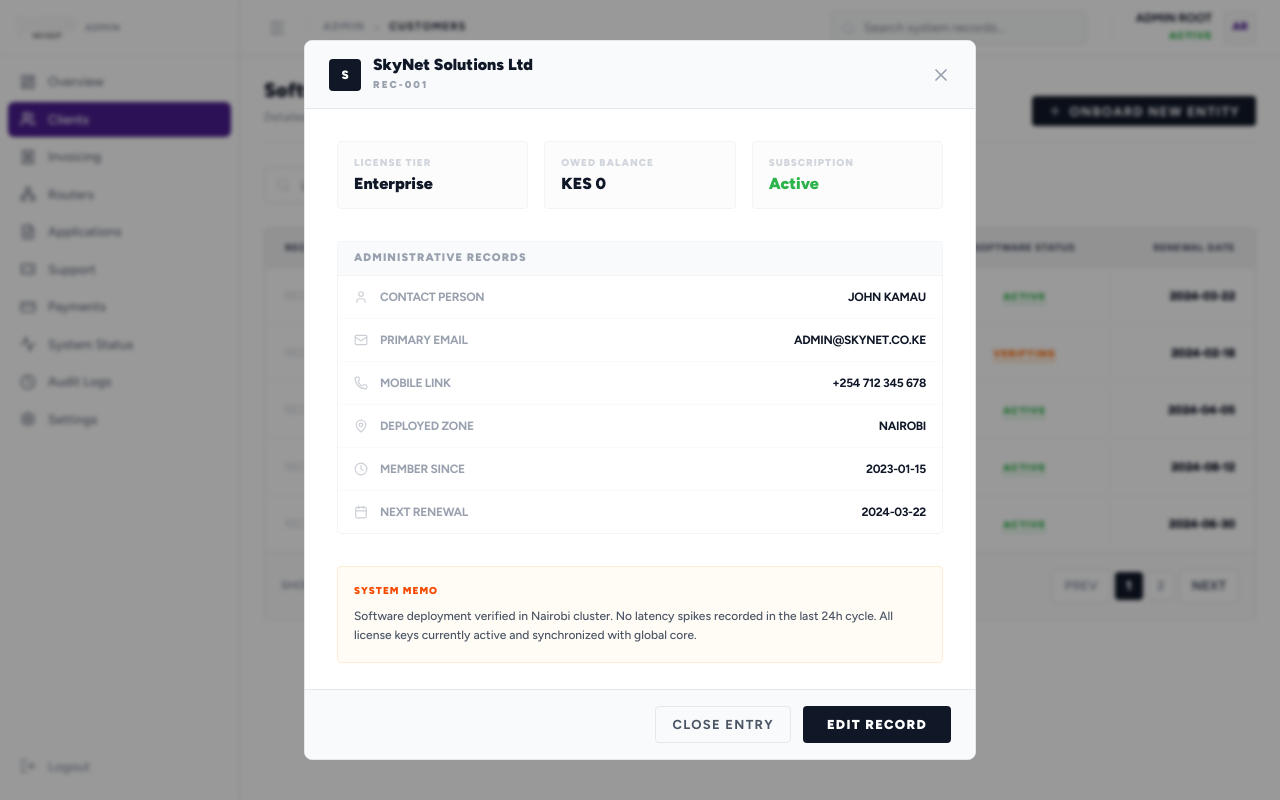
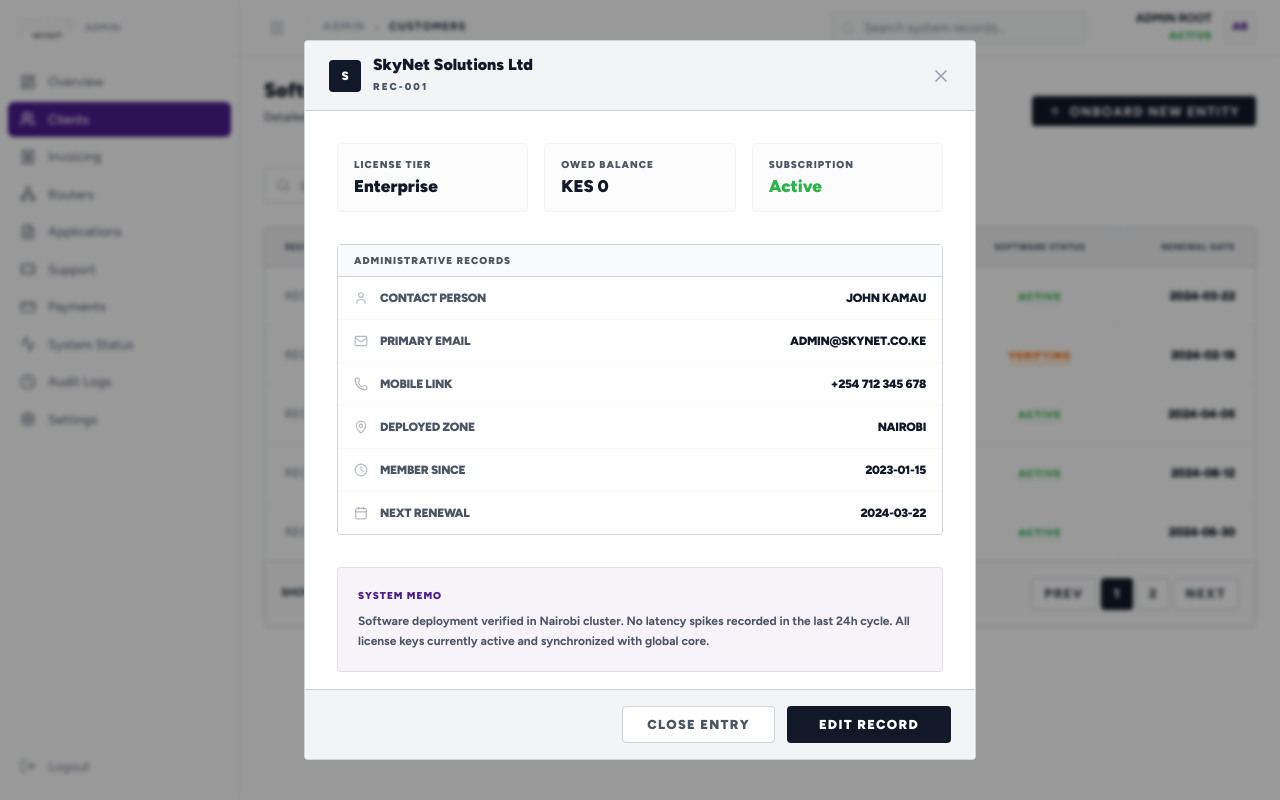
Before and after one commit to dennismutuku2005/pacewebsite, a Next.js app in the folder paceadmin/: page /dashboard/customers in a window 1280 px wide. Both pictures are taken after a click on the element 760 px from the left and 296 px from the top of the page. Built offline with nearby package versions, Linux system fonts and the light colour scheme.

Commit message:
Auto-update: page.js

```diff
--- a/paceadmin/src/app/dashboard/customers/page.js
+++ b/paceadmin/src/app/dashboard/customers/page.js
@@ -21,46 +21,46 @@ export default function CustomersPage() {
             {/* Page Header */}
             <div className="flex flex-col sm:flex-row sm:items-end justify-between gap-4 border-b border-gray-100 pb-4">
                 <div>
-                    <h1 className="text-[20px] font-black text-gray-900 leading-none">Software Tenant Registry</h1>
-                    <p className="text-[12px] text-gray-400 mt-2 font-medium">Detailed database of global ISP software licenses and deployment regions.</p>
+                    <h1 className="text-[20px] font-black text-admin-value leading-none">Software Tenant Registry</h1>
+                    <p className="text-[12px] text-admin-label mt-2 font-medium">Detailed database of global ISP software licenses and deployment regions.</p>
                 </div>
-                <button className="flex items-center justify-center gap-2 px-4 py-2 bg-gray-900 text-white rounded text-[12px] font-bold shadow-none hover:opacity-90 transition-all uppercase tracking-widest leading-none">
+                <button className="flex items-center justify-center gap-2 px-4 py-2 bg-admin-value text-white rounded text-[12px] font-bold shadow-none hover:opacity-95 transition-all uppercase tracking-widest leading-none">
                     <Plus size={14} />
                     Onboard New Entity
                 </button>
             </div>
 
             {/* Control Bar - Excel-like */}
-            <div className="flex flex-col md:flex-row items-center gap-2">
-                <div className="relative w-full md:w-80 h-9">
-                    <Search className="absolute left-3 top-1/2 -translate-y-1/2 text-gray-300" size={14} />
+            <div className="flex flex-col md:flex-row items-center gap-2 h-9">
+                <div className="relative w-full md:w-80 h-full">
+                    <Search className="absolute left-3 top-1/2 -translate-y-1/2 text-admin-dim" size={14} />
                     <input
                         type="text"
                         placeholder="Lookup by name or ID..."
-                        className="w-full h-full pl-9 pr-3 rounded border border-gray-200 bg-white focus:ring-1 focus:ring-pace-purple/10 outline-none text-[12px] font-medium transition-all"
+                        className="w-full h-full pl-9 pr-3 rounded border border-pace-border bg-white focus:ring-1 focus:ring-pace-purple/10 outline-none text-[12px] font-bold text-admin-value"
                     />
                 </div>
-                <div className="flex items-center gap-2 w-full md:w-auto h-9">
-                    <button className="flex items-center gap-2 px-4 h-full border border-gray-200 text-gray-500 rounded text-[11px] font-bold hover:bg-gray-50 transition-all uppercase tracking-widest leading-none">
+                <div className="flex items-center gap-2 w-full md:w-auto h-full">
+                    <button className="flex items-center gap-2 px-4 h-full border border-pace-border text-admin-label rounded text-[11px] font-black hover:bg-gray-50 transition-all uppercase tracking-widest leading-none bg-white">
                         <Filter size={12} /> Filter Settings <ChevronDown size={12} />
                     </button>
-                    <button className="px-4 h-full border border-gray-200 text-gray-400 rounded text-[11px] font-bold hover:bg-gray-50 transition-all uppercase tracking-widest leading-none">
+                    <button className="px-4 h-full border border-pace-border text-admin-dim rounded text-[11px] font-black hover:bg-gray-50 hover:text-admin-label transition-all uppercase tracking-widest leading-none bg-white">
                         Export CSV
                     </button>
                 </div>
             </div>
 
             {/* Main Data Sheet - The "Excel" look */}
-            <div className="border border-gray-200 rounded overflow-hidden">
+            <div className="border border-pace-border rounded overflow-hidden bg-white shadow-none">
                 <div className="overflow-x-auto">
                     <table className="w-full text-left text-[12px] whitespace-nowrap">
                         <thead>
-                            <tr className="bg-gray-50 border-b border-gray-200 font-black text-gray-400 uppercase tracking-widest text-[10px]">
-                                <th className="px-5 py-3 border-r border-gray-100">Record ID</th>
-                                <th className="px-5 py-3 border-r border-gray-100">Enterprise Entity</th>
-                                <th className="px-5 py-3 border-r border-gray-100">Region Zone</th>
-                                <th className="px-5 py-3 border-r border-gray-100">Software tier</th>
-                                <th className="px-5 py-3 border-r border-gray-100 text-center">Software Status</th>
+                            <tr className="bg-pace-bg-subtle border-b border-pace-border font-black text-admin-label uppercase tracking-widest text-[9px]">
+                                <th className="px-5 py-3 border-r border-gray-200">Record ID</th>
+                                <th className="px-5 py-3 border-r border-gray-200">Enterprise Entity</th>
+                                <th className="px-5 py-3 border-r border-gray-200">Region Zone</th>
+                                <th className="px-5 py-3 border-r border-gray-200">Software tier</th>
+                                <th className="px-5 py-3 border-r border-gray-200 text-center">Software Status</th>
                                 <th className="px-5 py-3 text-right">Renewal Date</th>
                             </tr>
                         </thead>
@@ -71,22 +71,22 @@ export default function CustomersPage() {
                                     onClick={() => setSelectedCustomer(isp)}
                                     className="hover:bg-gray-50 transition-colors group cursor-pointer"
                                 >
-                                    <td className="px-5 py-3 font-mono text-gray-300 group-hover:text-gray-900 border-r border-gray-50 transition-colors">{isp.id}</td>
+                                    <td className="px-5 py-3 font-mono text-admin-dim group-hover:text-admin-value border-r border-gray-50 font-bold transition-colors uppercase">{isp.id}</td>
                                     <td className="px-5 py-3 border-r border-gray-50">
-                                        <p className="font-bold text-gray-900">{isp.name}</p>
-                                        <p className="text-[10px] text-gray-400 font-medium leading-none mt-1">{isp.contact} • {isp.email}</p>
+                                        <p className="font-black text-admin-value">{isp.name}</p>
+                                        <p className="text-[10px] text-admin-label font-black leading-none mt-1.5 uppercase tracking-tighter">{isp.contact} • {isp.email}</p>
                                     </td>
-                                    <td className="px-5 py-3 text-gray-500 font-medium border-r border-gray-50">{isp.location}</td>
-                                    <td className="px-5 py-3 border-r border-gray-50 font-bold text-gray-600">
+                                    <td className="px-5 py-3 text-admin-label font-bold border-r border-gray-50">{isp.location}</td>
+                                    <td className="px-5 py-3 border-r border-gray-50 font-black text-admin-label">
                                         {isp.license}
                                     </td>
                                     <td className="px-5 py-3 text-center border-r border-gray-50">
                                         <span className={cn(
                                             "font-black uppercase text-[10px] tracking-widest border-b-2",
-                                            isp.status === 'Active' ? "text-pace-green border-pace-green/20" : "text-orange-500 border-orange-200"
+                                            isp.status === 'Active' ? "text-pace-green border-pace-green/10" : "text-orange-500 border-orange-200"
                                         )}>{isp.status}</span>
                                     </td>
-                                    <td className="px-5 py-3 text-right font-black text-gray-900 tracking-tight">
+                                    <td className="px-5 py-3 text-right font-black text-admin-value tracking-tight">
                                         {isp.renewal}
                                     </td>
                                 </tr>
@@ -94,72 +94,68 @@ export default function CustomersPage() {
                         </tbody>
                     </table>
                 </div>
-                <div className="p-4 bg-gray-50/50 border-t border-gray-200 flex items-center justify-between font-bold">
-                    <p className="text-[11px] text-gray-400 uppercase tracking-tight">Showing 1 - {isps.length} of 1,284 Software Nodes</p>
-                    <div className="flex items-center gap-1">
-                        <button className="px-3 py-1.5 border border-gray-200 rounded text-[10px] uppercase text-gray-400 hover:text-gray-900 bg-white shadow-none font-bold">Prev</button>
-                        <div className="flex gap-1 h-7">
-                            <button className="w-7 h-full rounded bg-gray-900 text-white text-[10px] font-black">1</button>
-                            <button className="w-7 h-full rounded border border-gray-200 text-gray-400 text-[10px] hover:bg-gray-50 font-bold bg-white">2</button>
+                <div className="p-4 bg-gray-50/50 border-t border-pace-border flex items-center justify-between">
+                    <p className="text-[11px] text-admin-label font-black uppercase tracking-tight">Showing 1 - {isps.length} of 1,284 Software Nodes</p>
+                    <div className="flex items-center gap-1 h-8">
+                        <button className="px-3 h-full border border-pace-border rounded text-[10px] uppercase text-admin-label hover:text-admin-value bg-white font-black shadow-none tracking-widest">Prev</button>
+                        <div className="flex gap-1 h-full font-black">
+                            <button className="w-8 h-full rounded bg-admin-value text-white text-[10px]">1</button>
+                            <button className="w-8 h-full rounded border border-pace-border text-admin-label text-[10px] hover:bg-gray-50 bg-white">2</button>
                         </div>
-                        <button className="px-3 py-1.5 border border-gray-200 rounded text-[10px] uppercase text-gray-600 hover:text-gray-900 bg-white shadow-none font-bold">Next</button>
+                        <button className="px-3 h-full border border-pace-border rounded text-[10px] uppercase text-admin-label hover:text-admin-value bg-white font-black shadow-none tracking-widest">Next</button>
                     </div>
                 </div>
             </div>
 
-            {/* Customer Info Modal - Flat 2D */}
+            {/* Customer Info Modal - Darkened Labels */}
             <AnimatePresence>
                 {selectedCustomer && (
                     <div className="fixed inset-0 z-[100] flex items-center justify-center p-4">
                         <motion.div
-                            initial={{ opacity: 0 }}
-                            animate={{ opacity: 1 }}
-                            exit={{ opacity: 0 }}
+                            initial={{ opacity: 0 }} animate={{ opacity: 1 }} exit={{ opacity: 0 }}
                             onClick={() => setSelectedCustomer(null)}
                             className="absolute inset-0 bg-black/40 backdrop-blur-[2px]"
                         />
                         <motion.div
-                            initial={{ opacity: 0, scale: 0.95 }}
-                            animate={{ opacity: 1, scale: 1 }}
-                            exit={{ opacity: 0, scale: 0.95 }}
-                            className="relative bg-white w-full max-w-2xl rounded-lg border border-gray-200 shadow-none overflow-hidden flex flex-col max-h-[90vh]"
+                            initial={{ opacity: 0, scale: 0.95 }} animate={{ opacity: 1, scale: 1 }} exit={{ opacity: 0, scale: 0.95 }}
+                            className="relative bg-white w-full max-w-2xl rounded border border-pace-border shadow-none overflow-hidden flex flex-col max-h-[90vh]"
                         >
                             {/* Modal Header */}
-                            <div className="px-6 py-4 bg-gray-50 border-b border-gray-200 flex justify-between items-center">
+                            <div className="px-6 py-4 bg-pace-bg-subtle border-b border-pace-border flex justify-between items-center">
                                 <div className="flex items-center gap-3">
-                                    <div className="w-8 h-8 rounded bg-gray-900 flex items-center justify-center text-white font-black text-[12px]">
+                                    <div className="w-8 h-8 rounded bg-admin-value flex items-center justify-center text-white font-black text-[12px]">
                                         {selectedCustomer.name.charAt(0)}
                                     </div>
                                     <div>
-                                        <h2 className="text-[16px] font-black text-gray-900 leading-none">{selectedCustomer.name}</h2>
-                                        <p className="text-[10px] font-black text-gray-400 uppercase tracking-[2px] mt-1">{selectedCustomer.id}</p>
+                                        <h2 className="text-[16px] font-black text-admin-value leading-none">{selectedCustomer.name}</h2>
+                                        <p className="text-[10px] font-black text-admin-label uppercase tracking-[2px] mt-1.5">{selectedCustomer.id}</p>
                                     </div>
                                 </div>
-                                <button onClick={() => setSelectedCustomer(null)} className="text-gray-400 hover:text-gray-900 transition-colors">
+                                <button onClick={() => setSelectedCustomer(null)} className="text-admin-dim hover:text-admin-value transition-colors">
                                     <X size={20} />
                                 </button>
                             </div>
 
-                            {/* Modal Content */}
+                            {/* Modal Content - Labels no longer faded */}
                             <div className="p-8 overflow-y-auto space-y-8">
                                 {/* Top Section: Quick Stats */}
                                 <div className="grid grid-cols-3 gap-4">
                                     {[
-                                        { label: 'License tier', val: selectedCustomer.license, icon: Shield },
-                                        { label: 'Owed Balance', val: selectedCustomer.balance, icon: CreditCard },
+                                        { label: 'License tier', val: selectedCustomer.license },
+                                        { label: 'Owed Balance', val: selectedCustomer.balance },
                                         { label: 'Subscription', val: selectedCustomer.status, color: selectedCustomer.status === 'Active' ? 'text-pace-green' : 'text-orange-500' }
                                     ].map((s, i) => (
                                         <div key={i} className="border border-gray-100 rounded p-4 bg-gray-50/50">
-                                            <p className="text-[10px] font-black text-gray-300 uppercase tracking-widest mb-2 leading-none">{s.label}</p>
-                                            <p className={cn("text-[16px] font-black text-gray-900 leading-none", s.color)}>{s.val}</p>
+                                            <p className="text-[10px] font-black text-admin-label uppercase tracking-widest mb-2 leading-none">{s.label}</p>
+                                            <p className={cn("text-[17px] font-black text-admin-value leading-none", s.color)}>{s.val}</p>
                                         </div>
                                     ))}
                                 </div>
 
                                 {/* Detailed Data Matrix */}
-                                <div className="border border-gray-100 rounded bg-white">
-                                    <div className="bg-gray-50 px-4 py-2 border-b border-gray-100">
-                                        <h3 className="text-[11px] font-black text-gray-400 uppercase tracking-widest">Administrative Records</h3>
+                                <div className="border border-pace-border rounded bg-white">
+                                    <div className="bg-gray-50 px-4 py-2 border-b border-pace-border">
+                                        <h3 className="text-[10px] font-black text-admin-label uppercase tracking-widest">Administrative Records</h3>
                                     </div>
                                     <div className="divide-y divide-gray-50">
                                         {[
@@ -171,27 +167,27 @@ export default function CustomersPage() {
                                             { label: 'Next Renewal', val: selectedCustomer.renewal, icon: Calendar },
                                         ].map((item, i) => (
                                             <div key={i} className="px-4 py-3 flex items-center justify-between text-[12px]">
-                                                <div className="flex items-center gap-3 text-gray-400 font-bold uppercase tracking-tight">
-                                                    <item.icon size={14} className="opacity-50" />
+                                                <div className="flex items-center gap-3 text-admin-label font-black uppercase tracking-tight">
+                                                    <item.icon size={14} className="opacity-40" />
                                                     <span>{item.label}</span>
                                                 </div>
-                                                <span className="font-bold text-gray-900 uppercase tracking-tight">{item.val}</span>
+                                                <span className="font-black text-admin-value uppercase tracking-tight">{item.val}</span>
                                             </div>
                                         ))}
                                     </div>
                                 </div>
 
                                 {/* System Notes */}
-                                <div className="p-4 bg-orange-50/50 border border-orange-100 rounded text-[12px] text-gray-600 font-medium leading-relaxed">
-                                    <span className="font-black uppercase text-[10px] text-orange-600 block mb-2 tracking-widest">System Memo</span>
+                                <div className="p-5 bg-pace-purple/5 border border-pace-purple/10 rounded text-[12px] text-admin-label font-bold leading-relaxed">
+                                    <span className="font-black uppercase text-[10px] text-pace-purple block mb-2 tracking-widest">System Memo</span>
                                     Software deployment verified in {selectedCustomer.location} cluster. No latency spikes recorded in the last 24h cycle. All license keys currently active and synchronized with global core.
                                 </div>
                             </div>
 
                             {/* Modal Footer */}
-                            <div className="px-6 py-4 bg-gray-50 border-t border-gray-200 flex justify-end gap-3 text-[12px]">
-                                <button onClick={() => setSelectedCustomer(null)} className="px-4 py-2 border border-gray-200 text-gray-600 rounded font-bold uppercase tracking-widest hover:bg-white transition-all">Close Entry</button>
-                                <button className="px-6 py-2 bg-gray-900 text-white rounded font-black uppercase tracking-widest hover:opacity-90 transition-all">Edit Record</button>
+                            <div className="px-6 py-4 bg-pace-bg-subtle border-t border-pace-border flex justify-end gap-3 text-[12px]">
+                                <button onClick={() => setSelectedCustomer(null)} className="px-6 py-2 border border-pace-border text-admin-label rounded font-black uppercase tracking-widest hover:bg-white transition-all bg-white shadow-none">Close Entry</button>
+                                <button className="px-8 py-2 bg-admin-value text-white rounded font-black uppercase tracking-widest hover:bg-black transition-all">Edit Record</button>
                             </div>
                         </motion.div>
                     </div>
```
